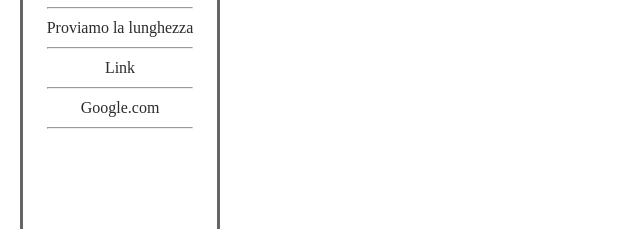
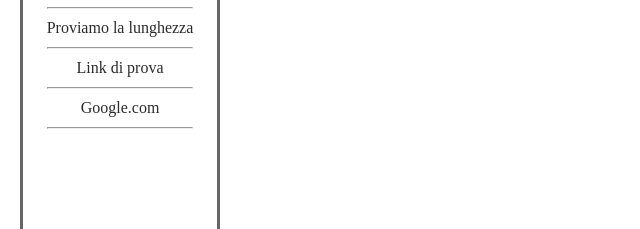
Before and after one commit to PuglisiAlfio/CSS, a plain HTML site: page 02-Flexbox/start/index.html in a window 1280 px wide. Shown: the part 258-487 px from the top of the page, 0-640 px from the left. Drawn offline with Linux system fonts and the light colour scheme.

Commit message:
foto e modifica link di prova

```diff
--- a/02-Flexbox/start/index.html
+++ b/02-Flexbox/start/index.html
@@ -19,7 +19,7 @@
           <hr>
           <a href="#">Proviamo la lunghezza</a>
           <hr>
-          <a href="#">Link</a>
+          <a href="#">Link di prova</a>
           <hr>
           <a href="#">Google.com</a>
           <hr>
```
